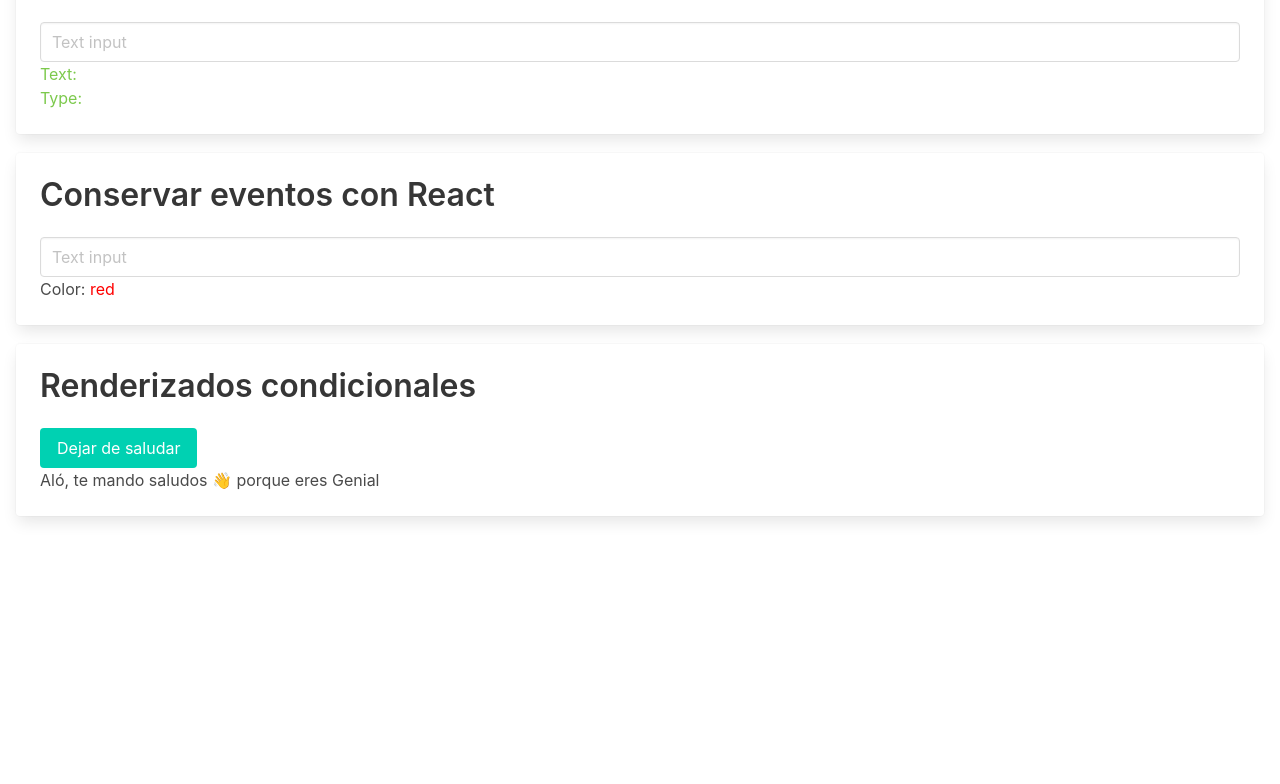
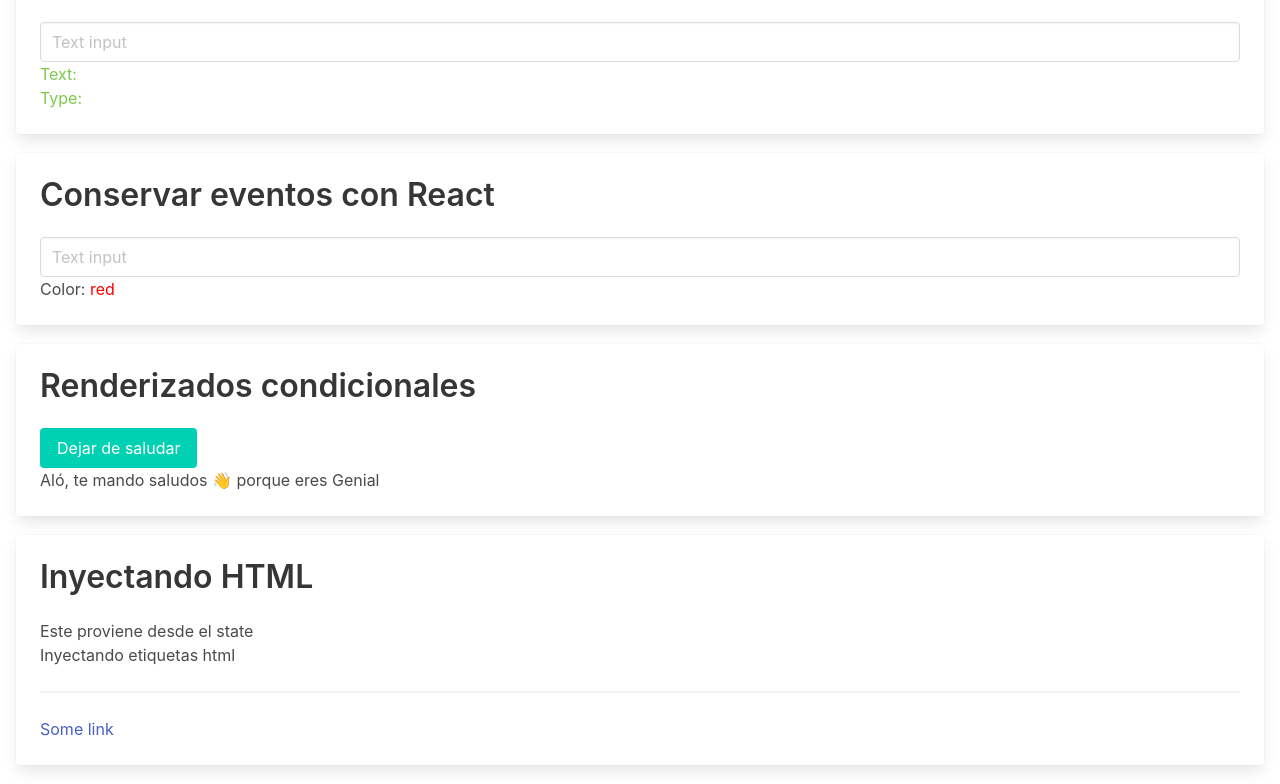
Before and after one commit to bider88/basic-react, a React (Create React App) app: page / in a window 1280 px wide. Shown: the part 936-1720 px from the top of the page. Before the commit the page ends 1471 px from the top, so only its background shows below. Built offline with nearby package versions, Linux system fonts and the light colour scheme.

Commit message:
Inject html

```diff
--- a/src/App.js
+++ b/src/App.js
@@ -6,6 +6,7 @@ import Manager from './components/Manager'
 import Input from './components/Input'
 import InputEvent from './components/InputEvent'
 import ConditionalRender from './components/ConditionalRender';
+import InjectHtml from './components/InjectHtml';
 
 function App() {
 
@@ -34,6 +35,8 @@ function App() {
         <InputEvent/>
         { /* Renderizados condicionales */}
         <ConditionalRender greeting title='Renderizados condicionales'/>
+        { /* Inyectando html */}
+        <InjectHtml/>
       </div>
     </div>
   );
--- /dev/null
+++ b/src/components/InjectHtml/InjectHtml.js
@@ -0,0 +1,27 @@
+import React from 'react'
+
+export default class InjectHtml extends React.Component {
+
+  state = {
+    mark: `
+      <h1>Este proviene desde el state</h1>
+      <p>Inyectando etiquetas html</p>
+      <hr/>
+      <a href="#">Some link</a>
+    `
+  }
+
+  render() {
+    return (
+      <div className='card'>
+        <div className='card-content'>
+          <p className='title'>Inyectando HTML</p>
+          <div dangerouslySetInnerHTML = {{
+            __html: this.state.mark
+          }}>
+          </div>
+        </div>
+      </div>
+    )
+  }
+}
--- /dev/null
+++ b/src/components/InjectHtml/index.js
@@ -0,0 +1 @@
+export { default } from './InjectHtml'
```
